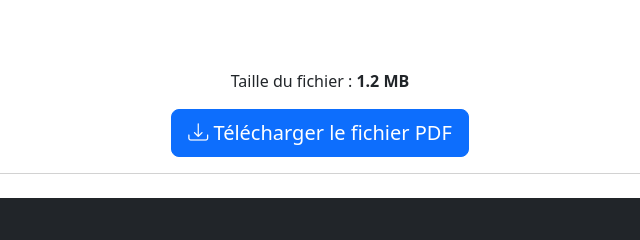
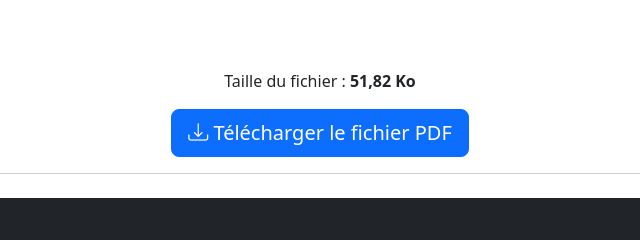
Before and after one commit to adriendeval/SuperTutoHTML, a plain HTML site: page cours.html in a window 1280 px wide. Shown: the part 721-961 px from the top of the page, 320-960 px from the left. Drawn offline with nearby package versions, Linux system fonts and the light colour scheme.

Commit message:
Update cours.html

```diff
--- a/cours.html
+++ b/cours.html
@@ -61,7 +61,7 @@
         <embed src="files/Cours sur les bases de l'HTML.PDF" type="application/pdf" width="100%" height="400px" />
 
         <!-- Taille du fichier et bouton de téléchargement -->
-        <p class="mt-3">Taille du fichier : <strong>1.2 MB</strong></p>
+        <p class="mt-3">Taille du fichier : <strong>51,82 Ko</strong></p>
         <a href="files/Cours sur les bases de l'HTML.PDF" class="btn btn-lg btn-primary" download>
             <i class="bi bi-download"></i> Télécharger le fichier PDF
         </a>
```
